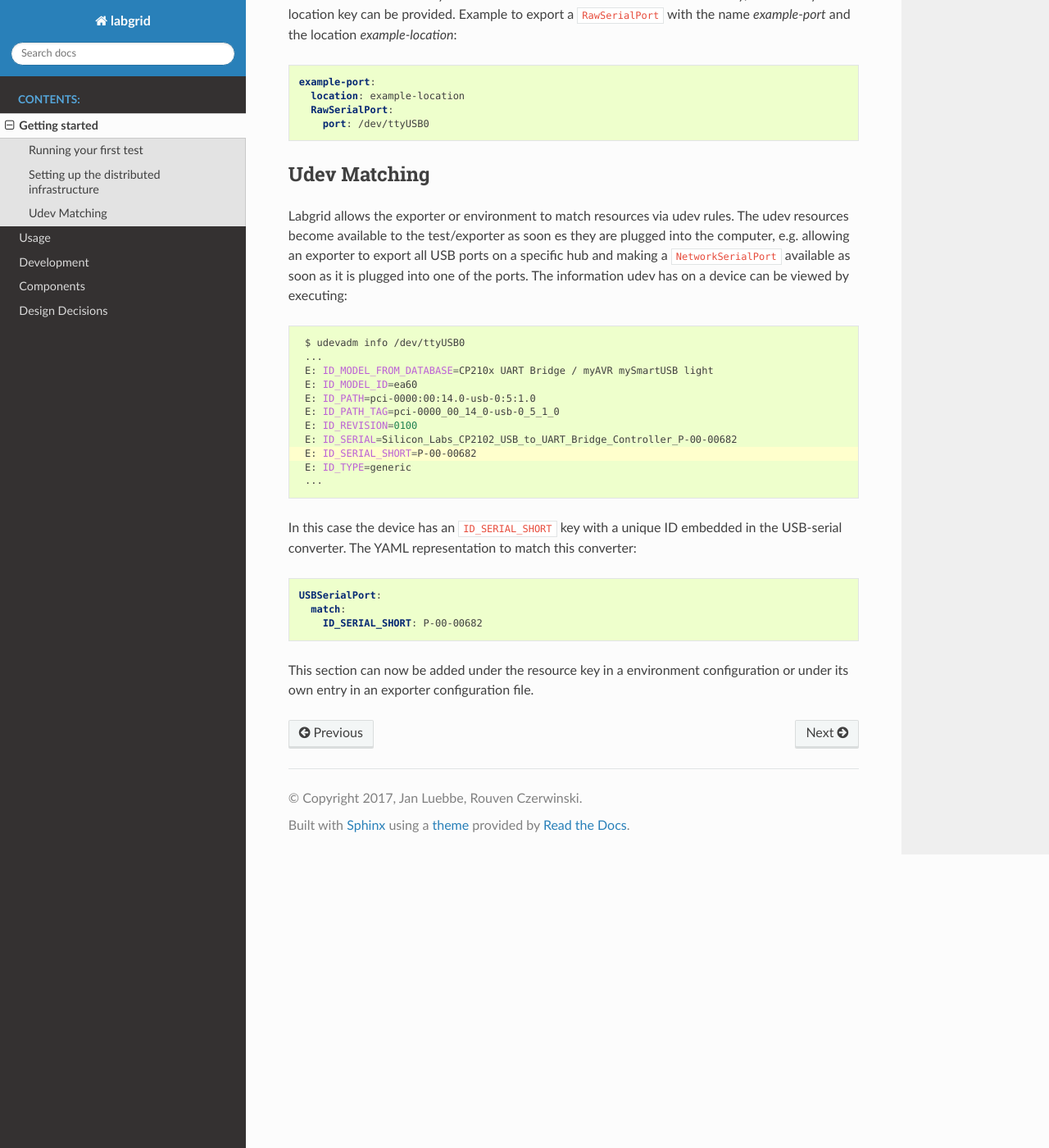
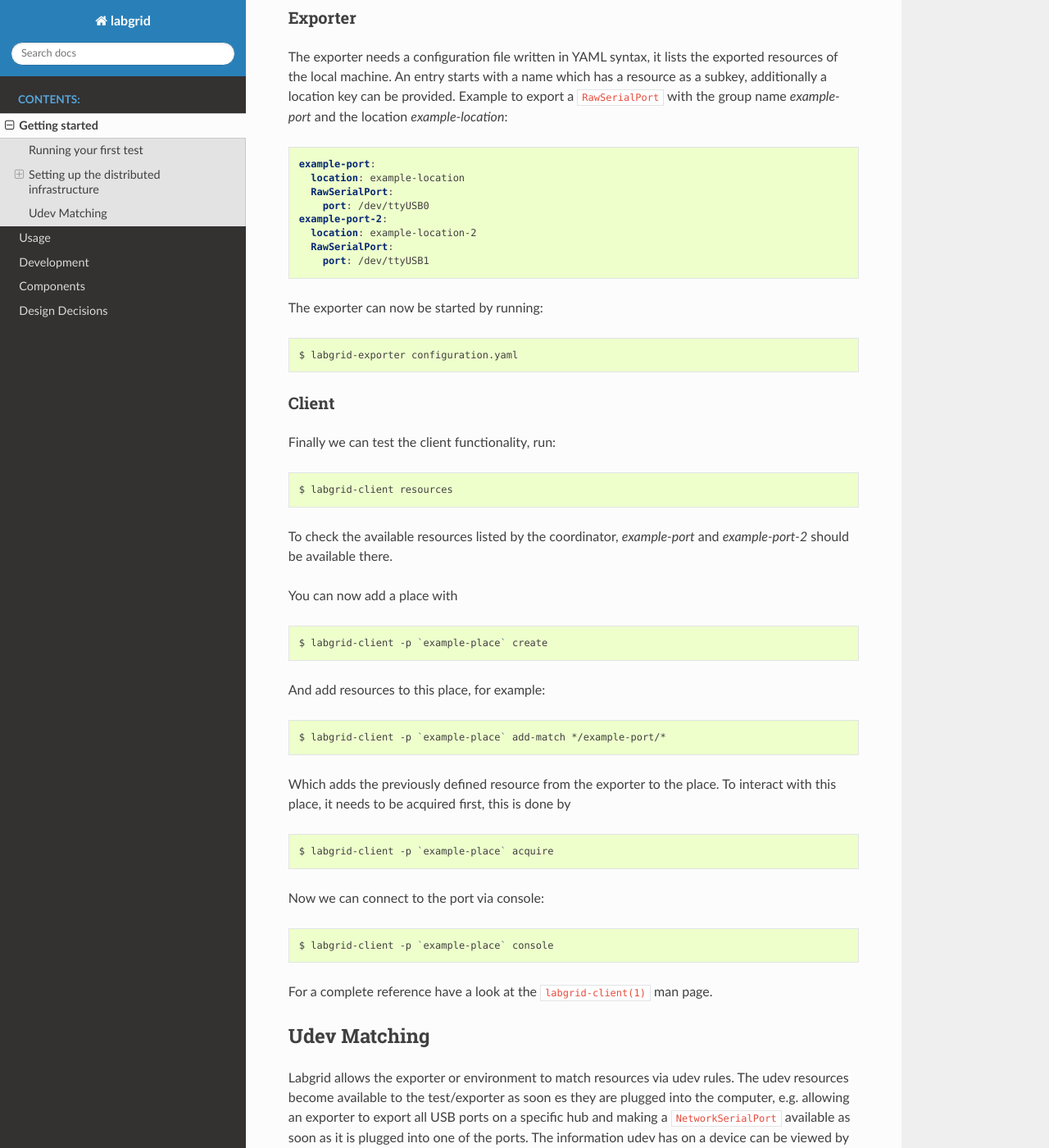
Before and after one commit to labgrid-project/labgrid, a Sphinx documentation site: the page built from doc/getting_started.rst, in a window 1280 px wide and 1400 px high, scrolled down 1803 px. Shown: the whole window at 82% size. Built offline with Sphinx 7.4.7 and the Read the Docs theme 2.0.0, drawn with Linux system fonts in a browser that asks for light colours; pages that are not in the unit, such as notebooks, are missing from menus.

Commit message:
doc/getting_started: finish distributed tutorial
Signed-off-by: Rouven Czerwinski <r.czerwinski@pengutronix.de>

```diff
--- a/doc/getting_started.rst
+++ b/doc/getting_started.rst
@@ -69,6 +69,8 @@ same machine. The client is used to access functionality provided by an
 exporter. Over the course of this tutorial we will setup a coordinator and
 exporter, and learn how to access the exporter via the client.
 
+Coordinator
+-----------
 To start the coordinator, we will download labgrid and select the coordinator
 extra.
 
@@ -84,12 +86,13 @@ by running ``crossbar`` inside of the repository.
 .. note::  This is possible because the labgrid repository contains a
            description of the coordinator in the ``.crossbar`` folder.
 
+Exporter
+--------
 The exporter needs a configuration file written in YAML syntax, it lists the
 exported resources of the local machine. An entry starts with a name which has a
 resource as a subkey, additionally a location key can be provided. Example to
-export a ``RawSerialPort`` with the name `example-port` and the location
+export a ``RawSerialPort`` with the group name `example-port` and the location
 `example-location`:
-
 
 .. code-block:: yaml
 
@@ -97,6 +100,54 @@ export a ``RawSerialPort`` with the name `example-port` and the location
      location: example-location
      RawSerialPort:
        port: /dev/ttyUSB0
+   example-port-2:
+     location: example-location-2
+     RawSerialPort:
+       port: /dev/ttyUSB1
+
+The exporter can now be started by running:
+
+.. code-block:: bash
+
+    $ labgrid-exporter configuration.yaml
+
+Client
+------
+Finally we can test the client functionality, run:
+
+.. code-block:: bash
+
+    $ labgrid-client resources
+
+To check the available resources listed by the coordinator, `example-port` and
+`example-port-2` should be available there.
+
+You can now add a place with
+
+.. code-block:: bash
+
+    $ labgrid-client -p `example-place` create
+
+And add resources to this place, for example:
+
+.. code-block:: bash
+
+    $ labgrid-client -p `example-place` add-match */example-port/*
+
+Which adds the previously defined resource from the exporter to the place.
+To interact with this place, it needs to be acquired first, this is done by
+
+.. code-block:: bash
+
+    $ labgrid-client -p `example-place` acquire
+
+Now we can connect to the port via console:
+
+.. code-block:: bash
+
+    $ labgrid-client -p `example-place` console
+
+For a complete reference have a look at the ``labgrid-client(1)`` man page.
 
 
 Udev Matching
```
